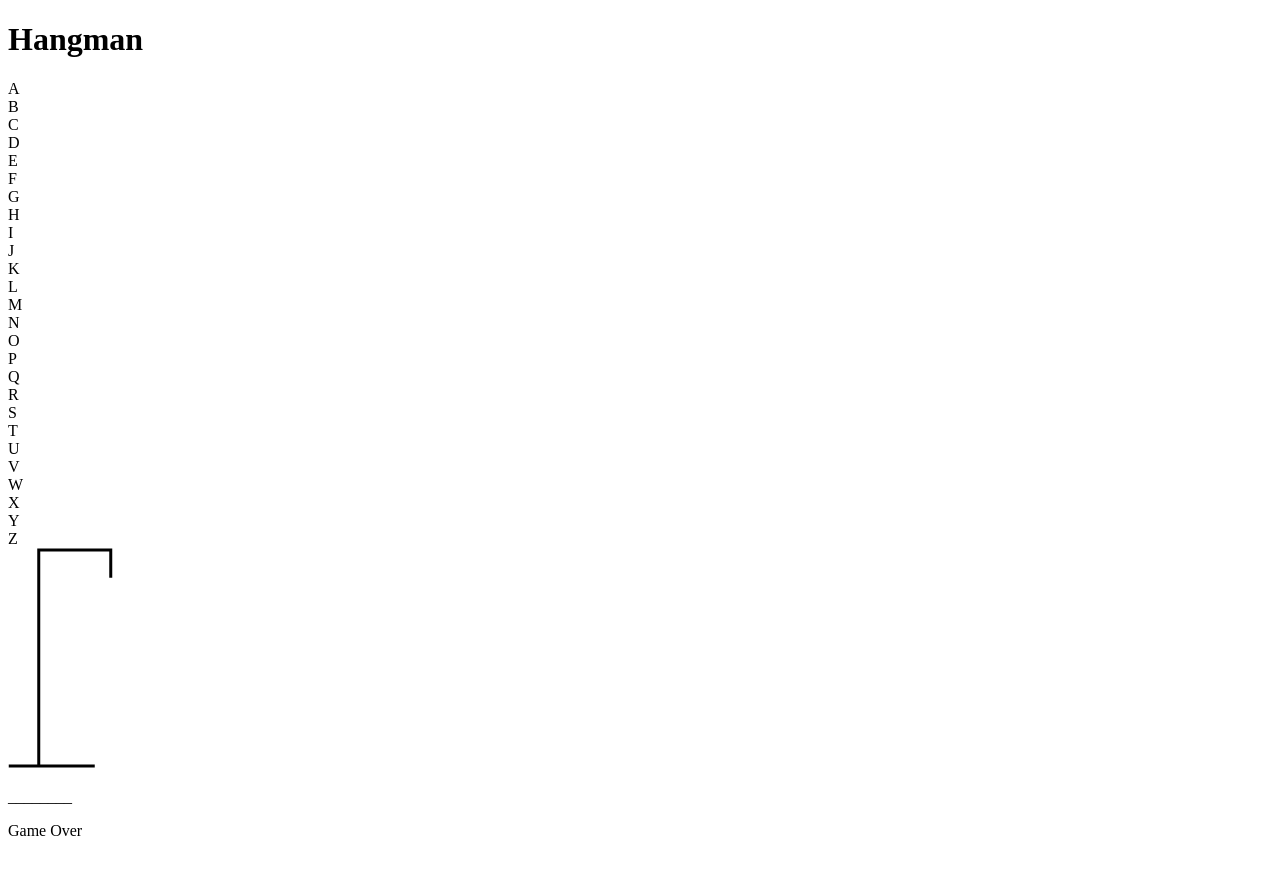
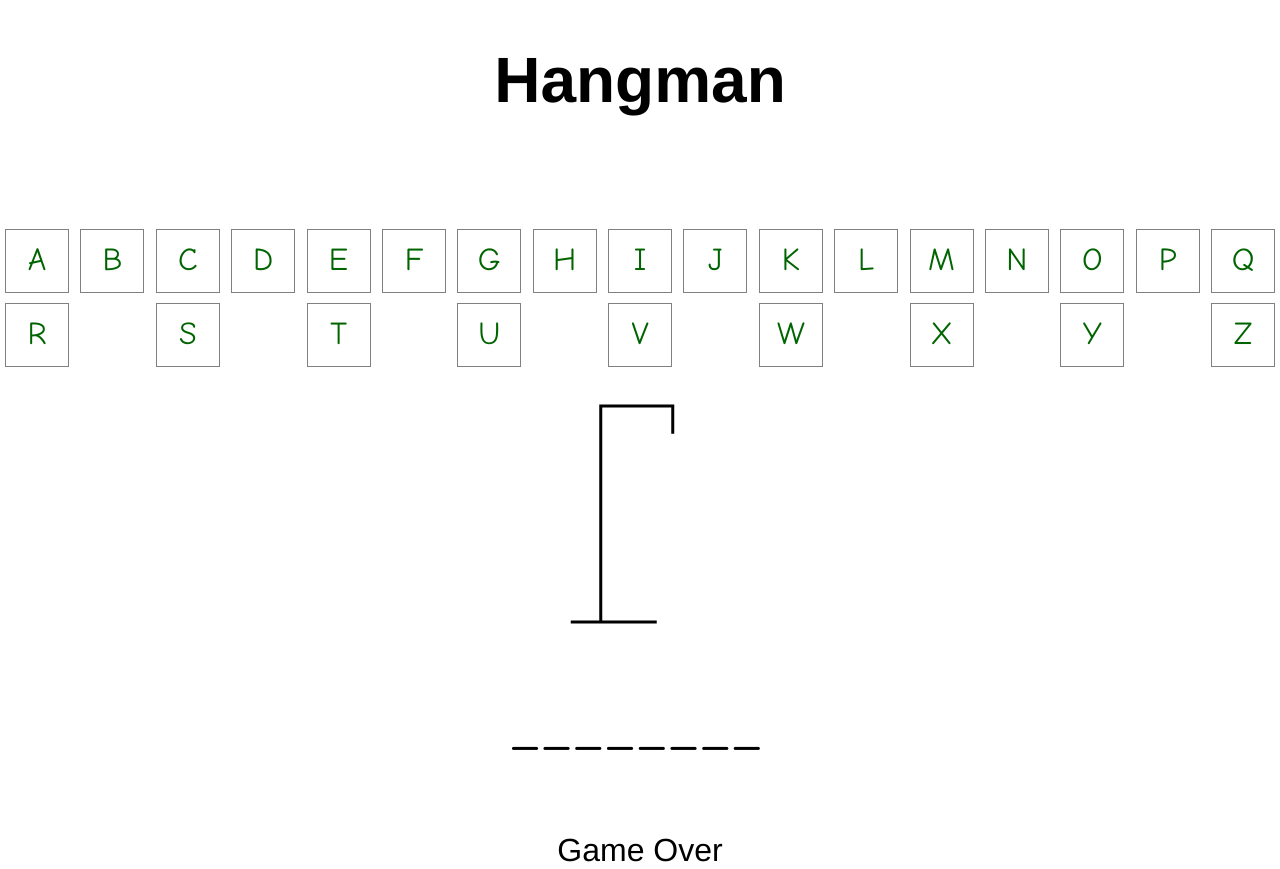
Before and after one commit to shararesadeghi/Hangman-game-with-JS, a plain HTML site: page index.html in a window 1280 px wide. Drawn offline with Linux system fonts and the light colour scheme.

Commit message:
styles added

```diff
--- a/index.html
+++ b/index.html
@@ -4,9 +4,8 @@
     <meta charset="UTF-8">
     <meta http-equiv="X-UA-Compatible" content="IE=edge">
     <meta name="viewport" content="width=device-width, initial-scale=1.0">
-    <title>Hangman
-        <link rel="stylesheet" href="./style.css">
-    </title>
+    <title>Hangman</title>
+    <link rel="stylesheet" href="./style.css">
 </head>
 <body>
     <h1>Hangman</h1>
--- a/style.css
+++ b/style.css
@@ -0,0 +1,78 @@
+*{
+   box-sizing: border-box;
+}
+
+html{
+    height: 100%;
+    margin: 0;
+}
+
+body{
+    margin: 0;
+    display: grid;
+    grid-template-rows: 6em auto 300px 6rem 2rem;
+    align-content: flex-start;
+    height: 100%;
+    text-align: center;
+    font-size: 2rem;
+    font-family:  Helvetica , Arial, sans-serif;
+}
+
+h1{
+  text-align: center;
+}
+
+#letters{
+    display: flex;
+    flex-wrap: wrap;
+    justify-content: space-between;
+    margin: 1em 0;
+    font-family: 'Comic Sans MS', sans-serif;
+}
+
+#letters div{
+    margin: 5px;
+    padding-top: 0.5em;
+    border: 1px solid gray;
+    color: darkgreen;
+    width: 2em;
+    height: 2em;
+    line-height: 0.9;
+    overflow: hidden;
+}
+
+#letters div:hover{
+    background-color: palegreen;
+}
+
+#clue p{
+    margin: 0;
+    font-size: 3rem;
+    letter-spacing: 0.5rem;
+    font-family: 'Comic Sans MS', sans-serif;
+}
+
+/*
+This class will grey out the letters as they are used.
+Just add the class "used".
+*/
+
+#letters div .used{
+    background-color: lightgray;
+    opacity: 0.5;
+}
+
+section #image{
+    text-align: center;
+}
+
+/*
+Display the message when the game is over.
+Hide it at the beginning.
+*/
+
+section #gameover p{
+    text-align: center;
+    font-size: 1rem;
+    display: none;
+}
```
